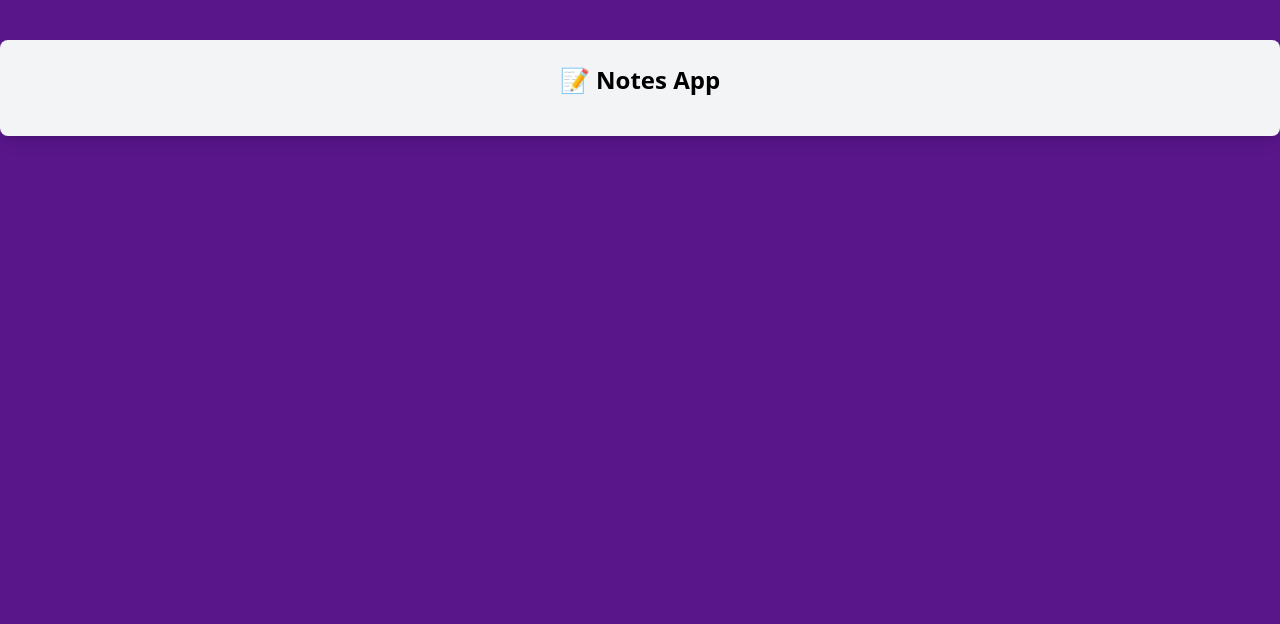
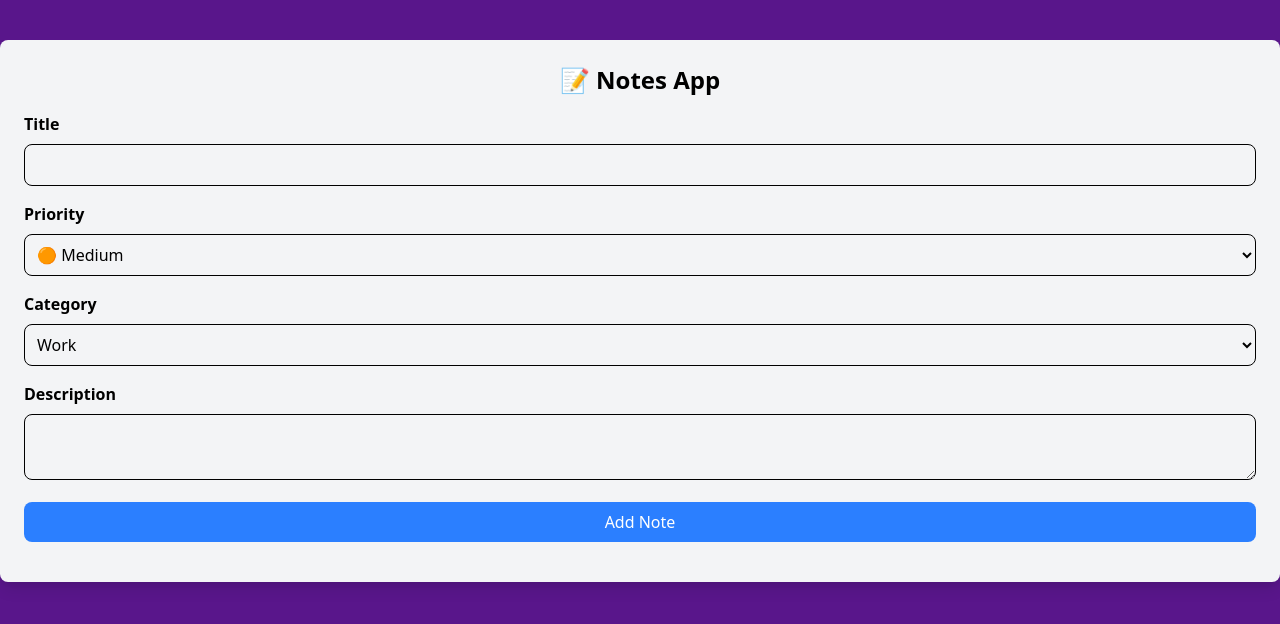
Before and after one commit to khalifa707/Frontend-Engineer, a React (Vite) app in the folder 03-React/notes-app/: page / in a window 1280 px wide. Shown: the top 624 px of the page. Built offline with nearby package versions, Linux system fonts and the light colour scheme.

Commit message:
Controlled Inputs

```diff
--- a/03-React/notes-app/src/App.jsx
+++ b/03-React/notes-app/src/App.jsx
@@ -1,8 +1,11 @@
+import NoteForm from "./components/NoteForm";
+
 const App = () => {
     return <div className={"max-w-lg-auto mt-10 p-6 bg-gray-100 rounded-lg shadow-lg"}>
         <h2 className="text-2xl font-bold mb-4 text-center">
             📝 Notes App
         </h2>
+        <NoteForm />
     </div>
 }
 
--- /dev/null
+++ b/03-React/notes-app/src/components/NoteForm.jsx
@@ -0,0 +1,60 @@
+import { useState } from 'react';
+
+const NoteForm = () => {
+    const [title, setTitle] = useState('');
+    const [priority, setPriority] = useState('Medium');
+    const [category, setCategory] = useState('Work');
+    const [description, setDescription] = useState('');
+    return (
+        <form action="" className="mb-4">
+            <div className="mb-4">
+                <label htmlFor="" className="block font-bold mb-2">Title</label>
+                <input type="text"
+                       name="title"
+                       id="title"
+                       value={title}
+                       onChange={(e) => setTitle(e.target.value)}
+                       className="w-full p-2 border rounded-lg"
+                />
+            </div>
+            <div className="mb-4">
+                <label htmlFor="" className="block font-bold mb-2">Priority</label>
+                <select name="priority"
+                       id="priority"
+                       value={priority}
+                       onChange={(e) => setPriority(e.target.value)}
+                       className="w-full p-2 border rounded-lg">
+                    <option value="High">🔴 High</option>
+                    <option value="Medium">🟠 Medium</option>
+                    <option value="Low">🟢Low</option>
+                </select>
+            </div>
+            <div className="mb-4">
+                <label htmlFor="" className="block font-bold mb-2">Category</label>
+                <select name="category"
+                       id="category"
+                       value={category}
+                       onChange={(e) => setCategory(e.target.value)}
+                       className="w-full p-2 border rounded-lg">
+                    <option value="Work">Work</option>
+                    <option value="Personal">Personal</option>
+                    <option value="Ideas">Ideas</option>
+                </select>
+            </div>
+            <div className="mb-4">
+                <label htmlFor="" className="block font-bold mb-2">Description</label>
+                <textarea name="description"
+                       id="description"
+                       value={description}
+                       onChange={(e) => setDescription(e.target.value)}
+                          className="w-full p-2 border rounded-lg">
+
+                </textarea>
+            </div>
+            <button type="submit" className="w-full bg-blue-500 text-white px-4 py-2 rounded-lg
+            cursor-pointer hover:bg-blue-600">
+                Add Note
+            </button>
+        </form>);
+}
+export default NoteForm;
```
